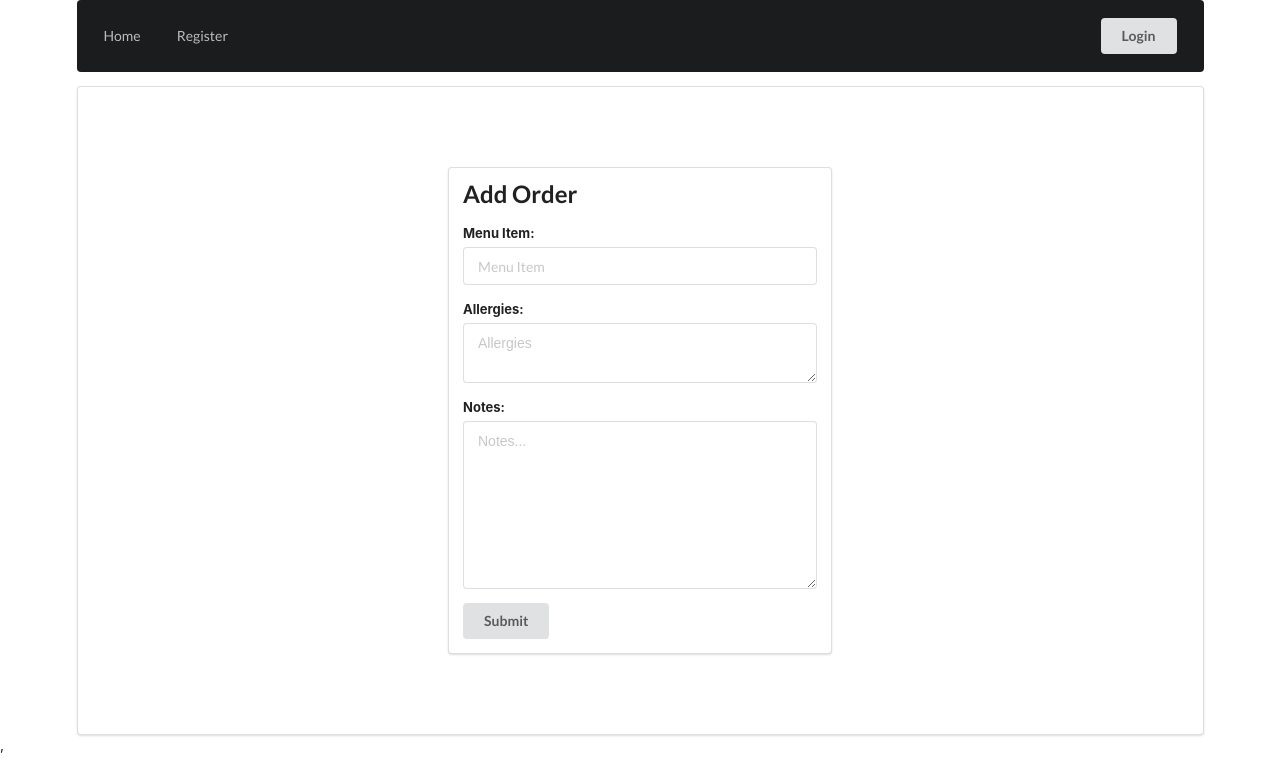
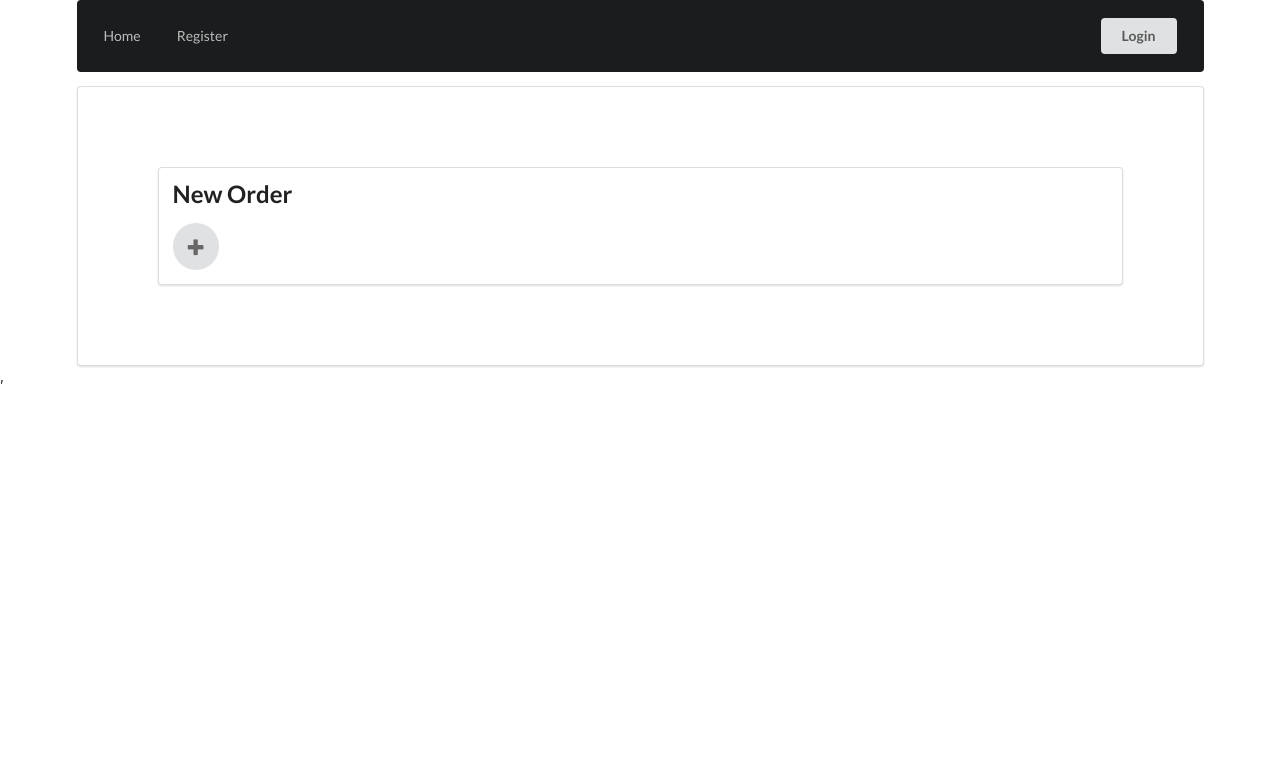
Before and after one commit to Simon-Oliver/kitchenOrdersApp, a React (Create React App) app in the folder client/: page /orders/new in a window 1280 px wide. Shown: the top 774 px of the page. Built offline with nearby package versions, Linux system fonts and the light colour scheme.

Commit message:
added order item

```diff
--- a/client/src/components/Pages/AddOrder.js
+++ b/client/src/components/Pages/AddOrder.js
@@ -1,45 +1,48 @@
 import React, { Component } from 'react';
 import ErrorMessage from './ErrorMessage';
 import { Redirect } from 'react-router-dom';
+import OrderForm from './OrderForm';
+import './OrderForm.css';
 
 export default class AddOrder extends Component {
   state = {
-    menuItem: '',
-    allergies: '',
-    notes: '',
-    error: '',
     success: '',
-    redirect: ''
+    redirect: '',
+    orders: []
   };
 
+  componentDidMount() {
+    console.log(this.state.orders);
+  }
+
   onFormSubmit(e) {
-    e.preventDefault();
-    const { menuItem, allergies, notes } = this.state;
-    fetch('/orders/new', {
-      method: 'POST', // or 'PUT'
-      body: JSON.stringify({ menuItem, allergies, notes }), // data can be `string` or {object}!
-      headers: {
-        'Content-Type': 'application/json'
-      }
-    })
-      .then(res => {
-        if (res.status === 200) {
-          res.json().then(data => {
-            this.setState({
-              error: '',
-              success: data.success,
-              menuItem: '',
-              allergies: '',
-              notes: ''
-            });
-          });
-        } else {
-          res.json().then(data => {
-            this.setState({ error: data.error, redirect: data.redirect });
-          });
-        }
-      })
-      .catch(err => console.log(err));
+    // e.preventDefault();
+    // const { orders } = this.state;
+    // fetch('/orders/new', {
+    //   method: 'POST', // or 'PUT'
+    //   body: JSON.stringify(orders), // data can be `string` or {object}!
+    //   headers: {
+    //     'Content-Type': 'application/json'
+    //   }
+    // })
+    //   .then(res => {
+    //     if (res.status === 200) {
+    //       res.json().then(data => {
+    //         this.setState({
+    //           error: '',
+    //           success: data.success,
+    //           menuItem: '',
+    //           allergies: '',
+    //           notes: ''
+    //         });
+    //       });
+    //     } else {
+    //       res.json().then(data => {
+    //         this.setState({ error: data.error, redirect: data.redirect });
+    //       });
+    //     }
+    //   })
+    //   .catch(err => console.log(err));
   }
 
   handleOnInputChange(e) {
@@ -47,53 +50,31 @@ export default class AddOrder extends Component {
     this.setState({ [name]: value, error: '', success: '' });
   }
 
+  renderOrderItems(orders) {
+    return orders.map(e => {
+      return <OrderForm menuItem={e.menuItem} allergies={e.allergies} notes={e.notes} />;
+    });
+  }
+
+  addOrderItem(e) {
+    this.setState(prevState => ({
+      orders: [...prevState.orders, { menuItem: '', allergies: '', notes: '' }]
+    }));
+    console.log('clicked', this.state);
+  }
+
   render() {
     if (this.state.redirect) {
       return <Redirect to={{ pathname: '/login', state: { error: this.state.error } }} />;
     }
     return (
-      <div className="ui segment login">
-        <h2 className="ui header">Add Order</h2>
+      <div className="ui segment" id="orderForm">
+        <h2 className="ui header">New Order</h2>
         <ErrorMessage error={this.state.error} success={this.state.success} />
-        <form className="ui form" onSubmit={e => this.onFormSubmit(e)}>
-          <div className="field">
-            <label>Menu Item:</label>
-            <input
-              type="text"
-              name="menuItem"
-              placeholder="Menu Item"
-              value={this.state.menuItem}
-              required
-              onChange={e => this.handleOnInputChange(e)}
-            />
-          </div>
-          <div className="field">
-            <label>Allergies:</label>
-            <textarea
-              rows="2"
-              type="text"
-              name="allergies"
-              value={this.state.allergies}
-              placeholder="Allergies"
-              onChange={e => this.handleOnInputChange(e)}
-            />
-          </div>
-          <div className="field">
-            <label>Notes:</label>
-            <textarea
-              type="text"
-              name="notes"
-              value={this.state.notes}
-              placeholder="Notes..."
-              onChange={e => this.handleOnInputChange(e)}
-            />
-          </div>
-          <div className="container login-button">
-            <button className="ui button" type="submit">
-              Submit
-            </button>
-          </div>
-        </form>
+        {this.renderOrderItems(this.state.orders)}
+        <button class="circular ui big icon button" onClick={e => this.addOrderItem(e)}>
+          <i class="icon plus"></i>
+        </button>
       </div>
     );
   }
--- /dev/null
+++ b/client/src/components/Pages/OrderForm.css
@@ -0,0 +1,3 @@
+#orderForm {
+    width: 100%;
+}
--- /dev/null
+++ b/client/src/components/Pages/OrderForm.js
@@ -0,0 +1,65 @@
+import React, { Component } from 'react';
+
+export default class OrderForm extends Component {
+  state = {
+    menuItem: '',
+    allergies: '',
+    notes: ''
+  };
+
+  componentDidMount() {
+    console.log(this.props);
+  }
+
+  handleOnInputChange(e) {
+    const { name, value } = e.target;
+    this.setState({ [name]: value, error: '', success: '' });
+  }
+
+  render() {
+    return (
+      <div className="ui segment">
+        <form className="ui form" onSubmit={e => this.onFormSubmit(e)}>
+          <div className="field">
+            <label>Menu Item:</label>
+            <input
+              type="text"
+              name="menuItem"
+              placeholder="Menu Item"
+              value={this.props.menuItem}
+              required
+              onChange={e => this.handleOnInputChange(e)}
+            />
+          </div>
+          <div className="field">
+            <label>Allergies:</label>
+            <textarea
+              rows="1"
+              type="text"
+              name="allergies"
+              value={this.props.allergies}
+              placeholder="Allergies"
+              onChange={e => this.handleOnInputChange(e)}
+            />
+          </div>
+          <div className="field">
+            <label>Notes:</label>
+            <textarea
+              rows="2"
+              type="text"
+              name="notes"
+              value={this.props.notes}
+              placeholder="Notes..."
+              onChange={e => this.handleOnInputChange(e)}
+            />
+          </div>
+          <div className="container login-button">
+            <button className="ui button" type="submit">
+              Submit
+            </button>
+          </div>
+        </form>
+      </div>
+    );
+  }
+}
```
Also changed, not shown: 1 other file (tests, documents, lock files or other folders).
